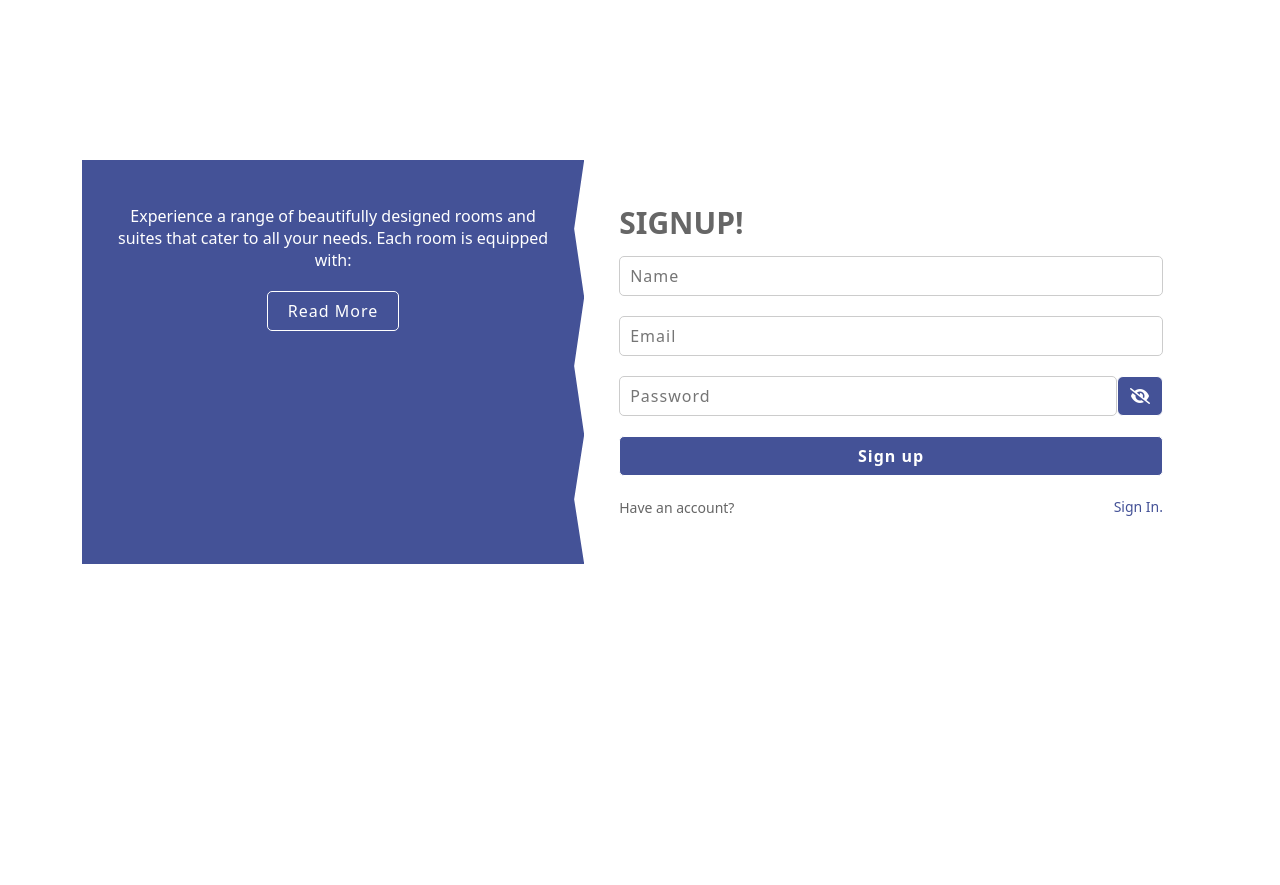
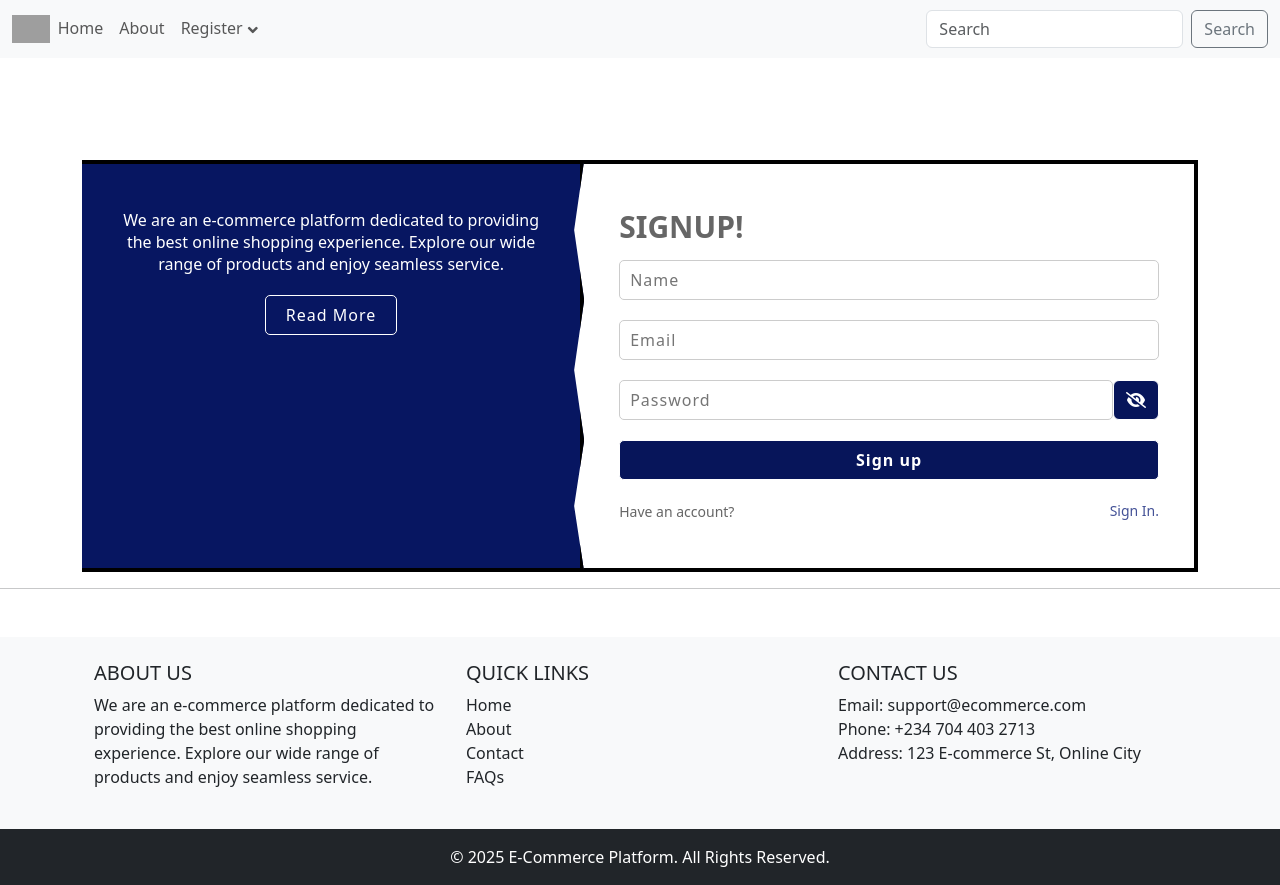
Before and after one commit to Jaysmart98/E-commerce-Frontend, a React (Vite) app: page /signup in a window 1280 px wide. Before the commit the page ends 800 px from the top, so only its background shows below. Built offline with nearby package versions, Linux system fonts and the light colour scheme; grey boxes are pictures that could not be loaded.

Commit message:
feat: update Footer component to use React Router links; enhance Signup page layout with Navbar and Footer

```diff
--- a/src/components/Footer.jsx
+++ b/src/components/Footer.jsx
@@ -1,4 +1,5 @@
 import React from 'react';
+import { Link } from 'react-router-dom';
 
 const Footer = () => {
     return (
@@ -18,10 +19,23 @@ const Footer = () => {
                     <div className="col-lg-4 col-md-6 mb-4 mb-md-0">
                         <h5 className="text-uppercase">Quick Links</h5>
                         <ul className="list-unstyled mb-0">
-                            <li><a href="#" className="text-dark">Home</a></li>
-                            <li><a href="#" className="text-dark">About</a></li>
-                            <li><a href="#" className="text-dark">Contact</a></li>
-                            <li><a href="#" className="text-dark">FAQs</a></li>
+
+                            <li className="nav-item">
+                                <Link className='text-decoration-none nav-link text-dark' to='/home'>Home</Link>
+                            </li>
+
+                            <li className="nav-item">
+                                <Link className='text-decoration-none nav-link text-dark' to='/about'>About</Link>
+                            </li>
+
+                            <li className="nav-item">
+                                <Link className='text-decoration-none nav-link text-dark' to='/contact'>Contact</Link>
+                            </li>
+
+                            <li className="nav-item">
+                                <Link className='text-decoration-none nav-link text-dark' to='/Faqs'>FAQs</Link>
+                            </li>
+
                         </ul>
                     </div>
 
--- a/src/index.css
+++ b/src/index.css
@@ -387,6 +387,7 @@ overflow-x: hidden !important;
 
 .container.login-3 {
     box-shadow: 0 0 15px rgba(0, 0, 0, .1);
+    height: 100%;
 }
 
 .login-3 .col-left,
@@ -394,11 +395,14 @@ overflow-x: hidden !important;
     width: 55%;
     padding: 45px 35px;
     display: flex;
+    border-right: 4px solid black;
+    border-top: 4px solid black;
+    border-bottom: 4px solid black;
 }
 
 .login-3 .col-left {
     width: 45%;
-    background: #445297;
+    background: #071661;
     -webkit-clip-path: polygon(98% 17%, 100% 34%, 98% 51%, 100% 68%, 98% 84%, 100% 100%, 0 100%, 0 0, 100% 0);
     clip-path: polygon(98% 17%, 100% 34%, 98% 51%, 100% 68%, 98% 84%, 100% 100%, 0 100%, 0 0, 100% 0);
 }
@@ -540,7 +544,7 @@ body{
 
 .login-3 .login-form button {
     color: #ffffff;
-    background: #445297;
+    background: #07155a;
     border-color: white;
     font-weight: bolder;
     outline: none;
@@ -552,6 +556,7 @@ body{
     background: #ffffff;
     border: 1px solid #445297;
 }
+
 main {
     padding-left: 240px;
   }
--- a/src/pages/Signup.jsx
+++ b/src/pages/Signup.jsx
@@ -5,6 +5,8 @@ import * as yup from "yup";
 import { Link, useNavigate } from 'react-router-dom';
 import Swal from 'sweetalert2';
 import axios from 'axios';
+import Navbar from "../components/Navbar";
+import Footer from "../components/Footer";
 
 
 const Signup = () => {
@@ -67,12 +69,14 @@ const Signup = () => {
 
   return (
     <>
+    <Navbar/>
       <div className="wrapper login-3">
         <div className="container d-flex" style={{ marginTop: "160px" }}>
           <div className="col-left">
             <div className="login-text">
               <p>
-                Experience a range of beautifully designed rooms and suites that cater to all your needs. Each room is equipped with:
+              We are an e-commerce platform dedicated to providing the best online shopping experience.
+                            Explore our wide range of products and enjoy seamless service.
               </p>
               <button className='btn'>Read More</button>
             </div>
@@ -118,6 +122,14 @@ const Signup = () => {
           </div>
         </div>
       </div>
+
+      {/* <div className="footer">
+        <p className="mb-0">E-Commerce</p>
+        <p className="mb-0">© 2023 Easy Shopping Site. All rights reserved.</p>
+        <p className="mb-0">Made by E-Commerce team with ❤️ - JAYSMART </p>
+      </div> */}
+      <hr />
+      <Footer/>
     </>
   );
 }
```
Also changed, not shown: src/pages/Dashboard.jsx (line endings or trailing spaces).
